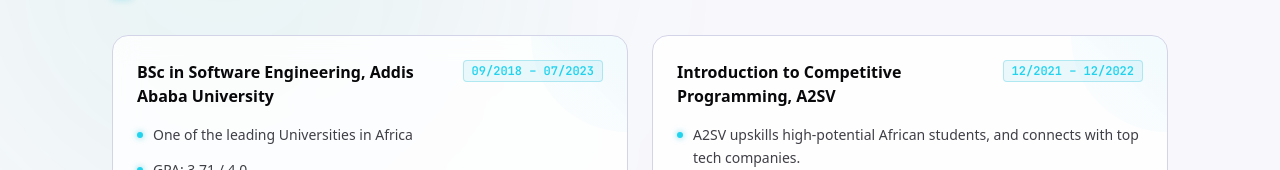
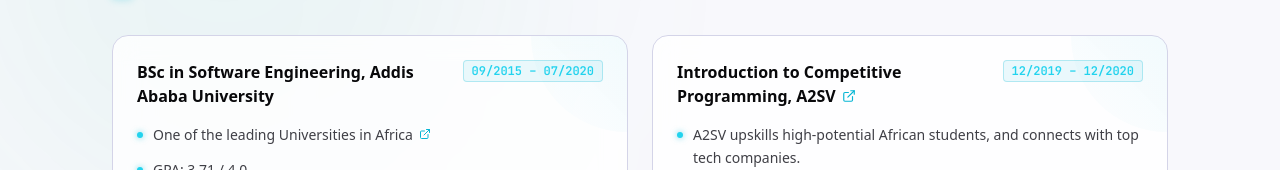
Before and after one commit to dryeab/dryeab.github.io, a React (Create React App) app: page / in a window 1280 px wide. Shown: the part 630-800 px from the top of the page. Built offline with nearby package versions, Linux system fonts and the light colour scheme.

Commit message:
[fix]: fix education dates and add links

```diff
--- a/src/App.js
+++ b/src/App.js
@@ -136,7 +136,21 @@
                   <div className="absolute top-0 right-0 w-24 h-24 bg-gradient-to-bl from-cyan-500/5 to-transparent rounded-bl-full pointer-events-none" />
 
                   <div className="flex flex-col sm:flex-row sm:items-start justify-between gap-2 mb-4">
-                    <h4 className="text-base font-bold font-sans max-w-xs" style={{ color: "var(--text-heading)" }}>{edu.title}</h4>
+                    <h4 className="text-base font-bold font-sans max-w-xs" style={{ color: "var(--text-heading)" }}>
+                      {edu.url ? (
+                        <a
+                          href={edu.url}
+                          target="_blank"
+                          rel="noreferrer"
+                          className="transition-colors hover:text-cyan-500 dark:hover:text-cyan-400"
+                        >
+                          {edu.title}
+                          <FiExternalLink className="inline-block w-3.5 h-3.5 text-cyan-500 dark:text-cyan-400 ml-1.5 align-middle -translate-y-0.5" />
+                        </a>
+                      ) : (
+                        edu.title
+                      )}
+                    </h4>
                     <span className="text-xs font-mono text-cyan-400 font-semibold whitespace-nowrap px-2 py-0.5 rounded shrink-0 self-start"
                       style={{ background: theme === "light" ? "rgba(6,182,212,0.08)" : "rgba(6,182,212,0.12)", border: "1px solid rgba(6,182,212,0.25)" }}>
                       {edu.period}
@@ -144,12 +158,31 @@
                   </div>
 
                   <ul className="space-y-3 font-sans text-sm" style={{ color: "var(--text-secondary)" }}>
-                    {edu.details.map((d, dIdx) => (
-                      <li key={dIdx} className="flex items-start gap-2.5 leading-relaxed">
-                        <span className="mt-2 w-1.5 h-1.5 rounded-full bg-cyan-400 shrink-0 shadow-[0_0_6px_rgba(6,182,212,0.6)]" />
-                        <span>{d}</span>
-                      </li>
-                    ))}
+                    {edu.details.map((d, dIdx) => {
+                      const isObj = typeof d === "object" && d !== null;
+                      const text = isObj ? d.text : d;
+                      const url = isObj ? d.url : null;
+                      return (
+                        <li key={dIdx} className="flex items-start gap-2.5 leading-relaxed">
+                          <span className="mt-2 w-1.5 h-1.5 rounded-full bg-cyan-400 shrink-0 shadow-[0_0_6px_rgba(6,182,212,0.6)]" />
+                          <span>
+                            {url ? (
+                              <a
+                                href={url}
+                                target="_blank"
+                                rel="noreferrer"
+                                className="transition-colors hover:text-cyan-500 dark:hover:text-cyan-400"
+                              >
+                                {text}
+                                <FiExternalLink className="inline-block w-3 h-3 text-cyan-500 dark:text-cyan-400 ml-1.5 align-middle -translate-y-0.5" />
+                              </a>
+                            ) : (
+                              text
+                            )}
+                          </span>
+                        </li>
+                      );
+                    })}
                   </ul>
                 </div>
               ))}
@@ -522,12 +555,12 @@
                       Best Research Project
                     </h3>
                     <p className="text-xs mt-2 leading-relaxed font-sans" style={{ color: "var(--text-secondary)" }}>
-                      Awarded <strong style={{ color: "var(--text-primary)" }}>Best Research Project</strong> among 2021 projects at Addis Ababa University for work in agricultural NLP model development.
+                      Awarded <strong style={{ color: "var(--text-primary)" }}>Best Research Project</strong> among 2018 projects at Addis Ababa University for work in agricultural NLP model development.
                     </p>
                   </div>
                   <div className="mt-6 pt-4 flex items-center justify-between font-mono text-[10px]" style={{ borderTop: "1px solid var(--border-muted)", color: "var(--text-muted)" }}>
                     <span>Addis Ababa University</span>
-                    <span className="text-cyan-400 font-semibold">AAU 2021</span>
+                    <span className="text-cyan-400 font-semibold">AAU 2018</span>
                   </div>
                 </div>
 
--- a/src/data/cv.js
+++ b/src/data/cv.js
@@ -10,19 +10,23 @@
   education: [
     {
       title: "BSc in Software Engineering, Addis Ababa University",
-      period: "09/2018 – 07/2023",
+      period: "09/2015 – 07/2020",
       details: [
-        "One of the leading Universities in Africa",
+        {
+          text: "One of the leading Universities in Africa",
+          url: "https://www.usnews.com/education/best-global-universities/addis-ababa-university-529036",
+        },
         "GPA: 3.71 / 4.0",
         "Coursework: Web and Mobile Application Development, Operating System, Object Oriented Programming, Database Systems, Data Structures and Algorithms, and Fundamentals of AI.",
       ],
     },
     {
       title: "Introduction to Competitive Programming, A2SV",
-      period: "12/2021 – 12/2022",
+      url: "https://www.a2sv.org/",
+      period: "12/2019 – 12/2020",
       details: [
         "A2SV upskills high-potential African students, and connects with top tech companies.",
-        "A2SV students achieved 70% (31/44) success rate at Google software engineering interviews for summer 2022.",
+        "A2SV students achieved 70% (31/44) success rate at Google software engineering interviews for summer 2019.",
       ],
     },
   ],
@@ -114,7 +118,7 @@
     ],
   },
   awardsAndActivities: [
-    "Awarded Best Research Project among 2021 projects at Addis Ababa University.",
+    "Awarded Best Research Project among 2018 projects at Addis Ababa University.",
     "Second Place in the 2023 Ethiopian Collegiate Programming Contest.",
     "Achieved Leetcode's Guardian rank (Top 1% globally) with a rating over 2290, and solved 800+ questions.",
     "Volunteered as a teaching assistant for the 2023 AddisCoder program , an intensive summer course on algorithms for high schoolers, led by experts like Prof. Jelani Nelson , Prof. Daniel Kang , Alex Krenstel and Heather Huynh .",
```
